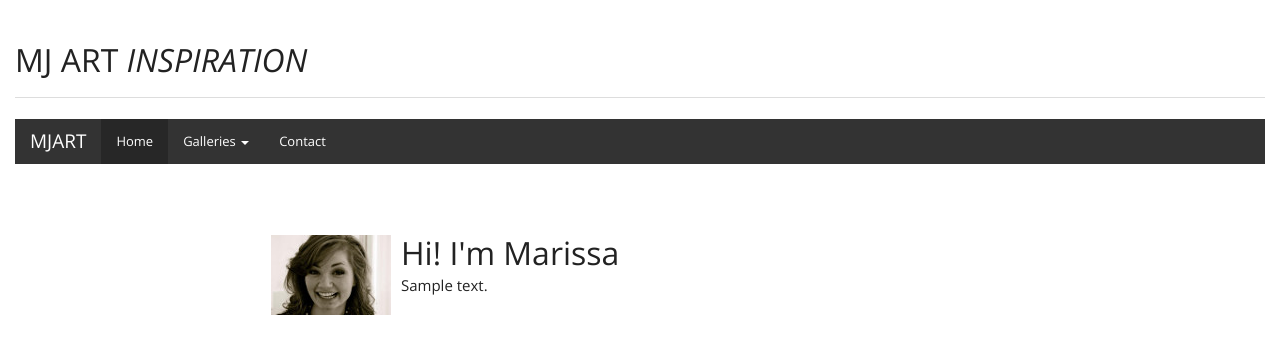
After one commit to arecker/murals, a Django app: template templates/contact.html in a window 1280 px wide. The commit adds this page. Shown: the top 354 px of the page. Run offline with Django 3.2, Linux system fonts and the light colour scheme; the template is opened without the code that fills it: most values are stand-ins (such as "Sample title", 1, 10 or a date in 2020); some libraries are stand-ins or nearby versions.

Commit message:
Pretty much finished everything

```diff
--- a/everything.py
+++ b/everything.py
@@ -51,7 +51,7 @@ def GetGallery(request, slug):
 
 
 def GetContactMe(request):
-    return render_to_response('base.html', {
+    return render_to_response('contact.html', {
         'Galleries': ReadGalleries(),
         'Text': ReadContactMe()
     })
--- a/templates/base.html
+++ b/templates/base.html
@@ -10,7 +10,6 @@
 </head>
 
 <body>
-
 
     <!-- Header -->
 	<div class="container-fluid">
@@ -37,7 +36,7 @@
 		      <ul class="nav navbar-nav">
 		        <li class="active"><a href="/">Home</a></li>
 		        <li class="dropdown">
-		          <a href="#" class="dropdown-toggle" data-toggle="dropdown">Gallery <b class="caret"></b></a>
+		          <a href="#" class="dropdown-toggle" data-toggle="dropdown">Galleries <b class="caret"></b></a>
                   <ul class="dropdown-menu">
                         {% block gallery-dropdown %}
                         {% for gallery in Galleries %}
--- /dev/null
+++ b/templates/contact.html
@@ -0,0 +1,20 @@
+{% extends "base.html" %}
+{% block body %}
+{% autoescape off %}
+<div class="container-fluid bio-body">
+    <div class="media">
+        <a class="pull-left">
+            <img src="/static/images/thumb-marissa.jpg" height="80px" alt=""/>
+        </a>
+        <div class="media-body">
+            <h2 class="media-heading">
+                Hi!  I'm Marissa
+            </h2>
+            <p>
+                {{ Text }}
+            </p>
+        </div>
+    </div>
+</div>
+{% endautoescape %}
+{% endblock %}
```
Also changed, not shown: Content/contact.md (+1 -3 lines), Content/galleries.md (+4 -0 lines), Content/home.md (+2 -2 lines).
